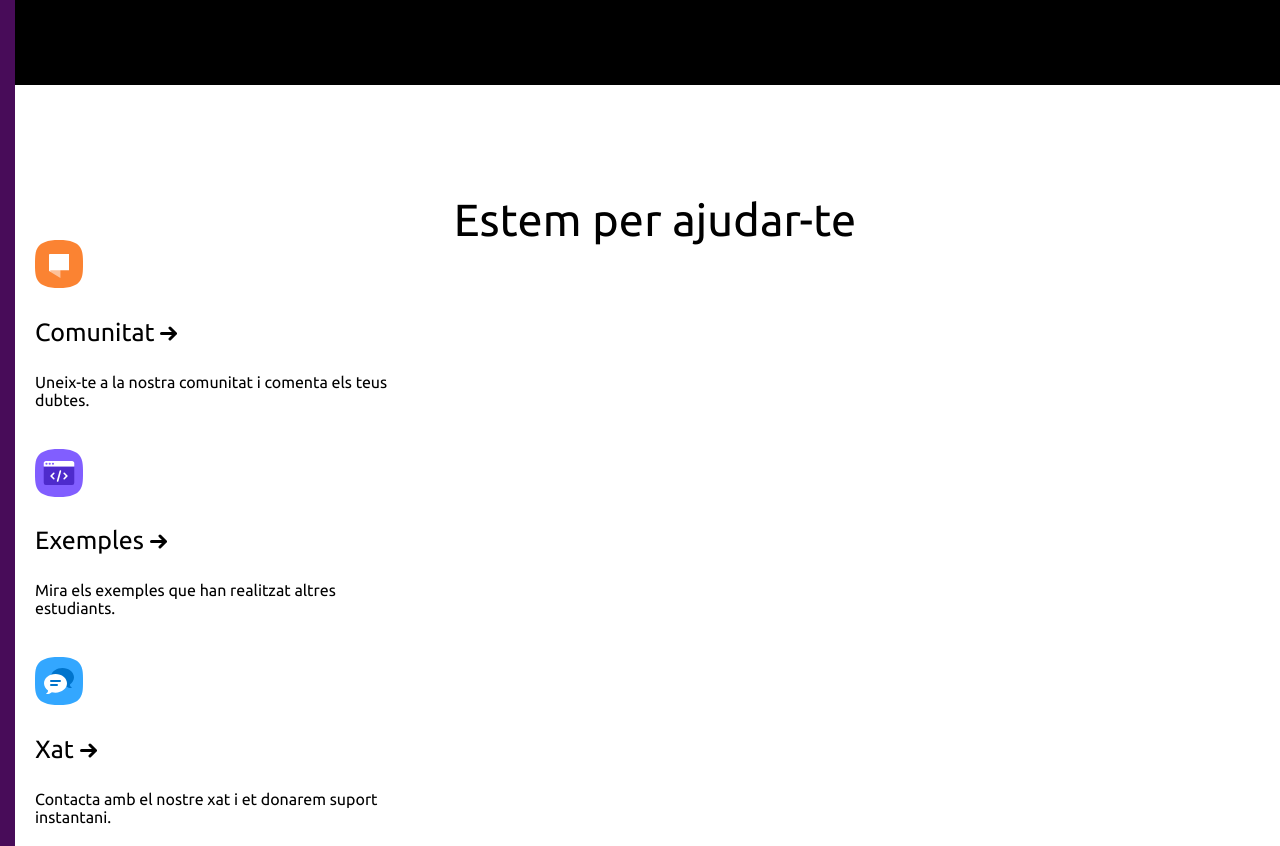
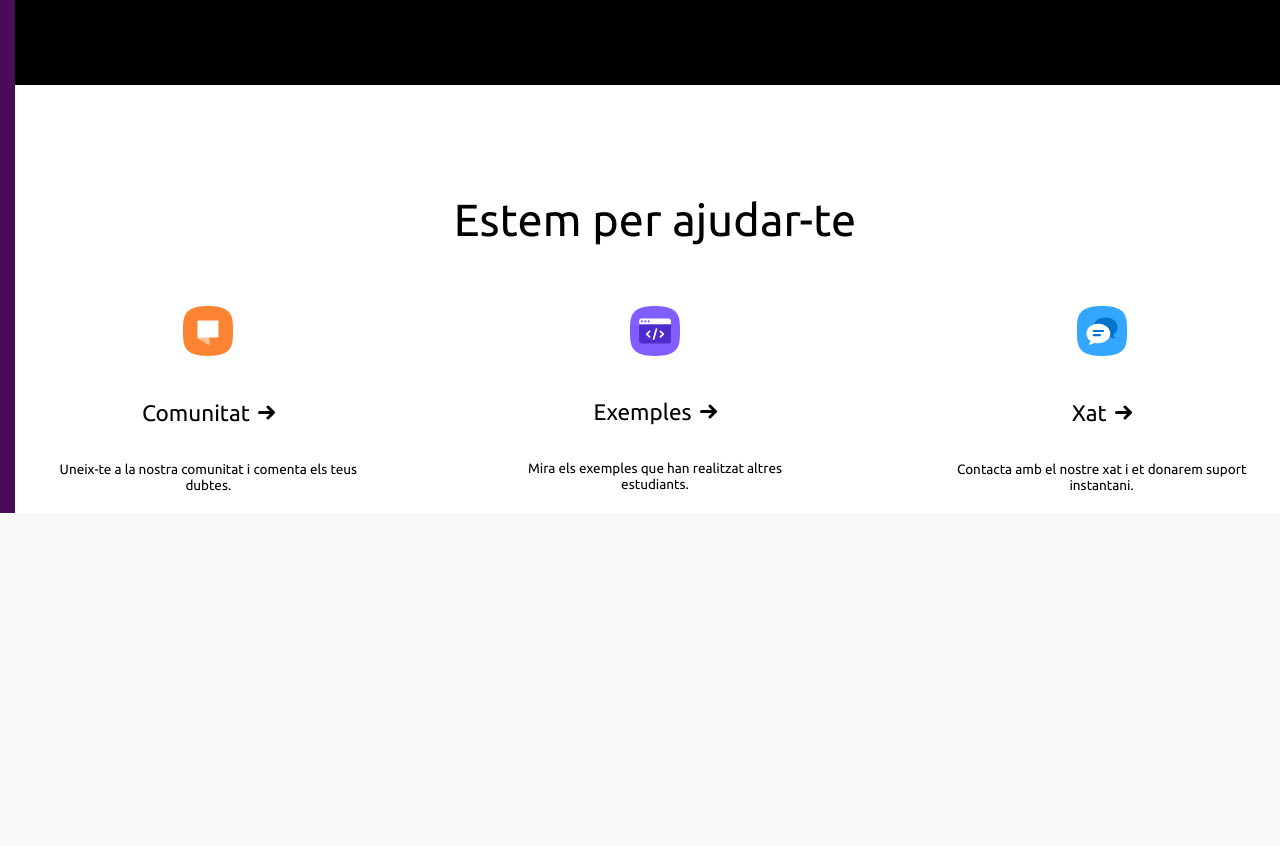
Before and after one commit to KMoran00/ACTS_2DAW, a PHP site: page / in a window 1280 px wide. Shown: the part 2995-3841 px from the top of the page. After the commit the page ends 3508 px from the top, so only its background shows below. Run offline with PHP 8.4, Linux system fonts and the light colour scheme.

Commit message:
sigue horrible xd

```diff
--- a/DIW/UD6ACTFINAL/css/estils.css
+++ b/DIW/UD6ACTFINAL/css/estils.css
@@ -136,9 +136,10 @@ main {
     padding-left: 10%;
     padding-right: 10%;
     padding-top: 10%;
-    color: rgb(224, 219, 219);
+    color: rgb(224, 217, 217);
 }
-.contingut:hover{
+
+.contingut:hover {
     color: white;
 }
 
@@ -353,6 +354,15 @@ code {
 
 
 /*--------------- APARTAT AJUDA -------------*/
+.textAjuda p {
+    color: #000;
+    padding-top: -2em;
+
+}
+
+.textAjuda h3 {
+    color: #000;
+}
 
 .textAjuda h1 {
     text-align: center;
@@ -362,3 +372,5 @@ code {
     line-height: 0;
     letter-spacing: 0.003em;
 }
+
+/*--------------- FOOTER -------------*/
--- a/DIW/UD6ACTFINAL/index.html
+++ b/DIW/UD6ACTFINAL/index.html
@@ -16,8 +16,7 @@
 
                 <div class="col-6">
                     <div class="textLogo">
-                            <img class="icoEscut" src="img/icona_escut.svg"
-                                alt="Icona Escut">
+                        <img class="icoEscut" src="img/icona_escut.svg" alt="Icona Escut">
                         <p>2onDAW-DI</p>
                     </div>
 
@@ -42,8 +41,7 @@
 
     <main>
         <!-- Imatge confeti -->
-            <img src="img/confeti.svg" class="confeMain"
-                alt="confeti no carregat">
+        <img src="img/confeti.svg" class="confeMain" alt="confeti no carregat">
 
         <!-- Text central -->
         <div class="container-fluid">
@@ -67,8 +65,7 @@
                     <div class="contenidor_Taronja">
                         <div class="contingut">
                             <div icoTit>
-                                    <h2><img src="img/icona_plugin.svg"
-                                            alt="icona plug-in"> Plug-ins</h2>
+                                <h2><img src="img/icona_plugin.svg" alt="icona plug-in"> Plug-ins</h2>
                             </div>
                             <p> Amplia la funcionalitat del teu Visual
                                 Studio Code
@@ -88,8 +85,7 @@
                     <div class="contenidor_Morat">
                         <div class="contingut">
                             <div icoTit>
-                                    <h2><img src="img/icona_assistencia.svg"
-                                            alt="icona assit."> Assistència</h2>
+                                <h2><img src="img/icona_assistencia.svg" alt="icona assit."> Assistència</h2>
                             </div>
                             <p> Molts alumnes han passat pels mateixos
                                 dubtes que has
@@ -116,12 +112,8 @@
                         <div class="col-4">
                             <!-- Opció Format fitxer -->
                             <div class="opcM1">
-                                    <img class="opcImg"
-                                        src="img/icona_format_fitxer.svg"
-                                        alt="format fitxer">
-                                    <h3>Format del fitxer <img
-                                            src="img/icona_fletxa.svg"
-                                            alt="fletxa"></h3>
+                                <img class="opcImg" src="img/icona_format_fitxer.svg" alt="format fitxer">
+                                <h3>Format del fitxer <img src="img/icona_fletxa.svg" alt="fletxa"></h3>
                                 <p>
                                     Pots utilitzar el mateix Visual
                                     Studio
@@ -134,13 +126,9 @@
                         <div class="col-4">
                             <!-- Opció APP-->
                             <div class="opcM2">
-                                    <img class="opcImg"
-                                        src="img/icona_app.svg"
-                                        alt="APP">
-                                    <h3>APP <img src="img/icona_fletxa.svg"
-                                            alt="fletxa"> </h3>
-                                    <p>Integra el teu codi <code
-                                            id="daw">daw://</code>
+                                <img class="opcImg" src="img/icona_app.svg" alt="APP">
+                                <h3>APP <img src="img/icona_fletxa.svg" alt="fletxa"> </h3>
+                                <p>Integra el teu codi <code id="daw">daw://</code>
                                     en el repositori de GitHub</p>
 
                             </div>
@@ -148,11 +136,8 @@
                         <div class="col-4">
                             <!-- Opció API -->
                             <div class="opcM3">
-                                    <img class="opcImg"
-                                        src="img/icona_preferencies.svg"
-                                        alt="API">
-                                    <h3>API <img src="img/icona_fletxa.svg"
-                                            alt="fletxa"></h3>
+                                <img class="opcImg" src="img/icona_preferencies.svg" alt="API">
+                                <h3>API <img src="img/icona_fletxa.svg" alt="fletxa"></h3>
                                 <p> Pots usar JSON per a interactuar amb
                                     la
                                     nostra
@@ -190,10 +175,10 @@
                                     Studio
                                     Code és amb les tecles
                                     <span class="gris"><kbd>ctrl</kbd>
-                                            + <kbd>n</kbd></span></li>
+                                        + <kbd>n</kbd></span>
+                                </li>
                                 <br>
-                                    <img src="img/file_new.png"
-                                        alt="img no carregada">
+                                <img src="img/file_new.png" alt="img no carregada">
                                 <li> Copia i pega el codi de baix.</li>
                                 <li> Obri la pàgina en un navegador </li>
                                 <br>
@@ -218,14 +203,12 @@
                                 senzill. Has d'utilitzar un client ftp com
                                 el
                                 el <span class="gris">filezilla</span> i
-                                    configurar-lo per accedir al teu <span
-                                        class="taronja">hosting</span>.
+                                configurar-lo per accedir al teu <span class="taronja">hosting</span>.
                                 Una vegada configurat només has de pujar els
                                 fitxers i ja està!!! </p>
                             <div class="casellaArranq">
                                 <p>Veus alguna cosa incorrecta o incompleta
-                                        en aquesta pàgina? <span
-                                            class="taronja">Ajuda'ns a
+                                    en aquesta pàgina? <span class="taronja">Ajuda'ns a
                                         millorar</span>.
                                 </p>
                             </div>
@@ -241,14 +224,12 @@
                             <h1>Donan'ns idees</h1>
                             <div class="continNegre">
                                 <p>Si no tens molta destresa programant
-                                        <span
-                                            class="taronja">deixa'ns una
+                                    <span class="taronja">deixa'ns una
                                         suggerència</span> per millorar laF
                                     nostra
-                                        formació.</p>
-                                    <p>Fes una ullada a la <a class="taronClar"
-                                            href="#"><span
-                                                class="taronja">a la
+                                    formació.
+                                </p>
+                                <p>Fes una ullada a la <a class="taronClar" href="#"><span class="taronja">a la
                                             nostra
                                             llista</span></a> de coses que
                                     ja hem desenvolupat.</p>
@@ -259,49 +240,35 @@
                 <div class="row">
                     <div class="textAjuda">
                         <h1>Estem per ajudar-te</h1>
+                        <div class="opcMain">
+                            <div class="row">
                                 <div class="col-4">
-                                <!-- Opció Comunitat -->
                                     <div class="opcM1">
-                                    <img class="opcImg"
-                                        src="img/icona_forum.svg"
-                                        alt="format fitxer">
-                                    <h3>Comunitat <img
-                                            src="img/icona_fletxa_negra.svg"
-                                            alt="fletxa"></h3>
-                                    <p> Uneix-te a la nostra comunitat i comenta
-                                        els teus dubtes. </p>
+                                        <img class="opcImg" src="img/icona_forum.svg" alt="Comunitat">
+                                        <h3>Comunitat <img src="img/icona_fletxa_negra.svg" alt="fletxa"></h3>
+                                        <p>Uneix-te a la nostra comunitat i comenta els teus dubtes.</p>
                                     </div>
                                 </div>
+
                                 <div class="col-4">
-                                <!-- Opció Exemple-->
                                     <div class="opcM2">
-                                    <img class="opcImg"
-                                        src="img/icona_exemples.svg"
-                                        alt="APP">
-                                    <h3>Exemples <img
-                                            src="img/icona_fletxa_negra.svg"
-                                            alt="fletxa"> </h3>
-                                    <p>Mira els exemples que han realitzat
-                                        altres
-                                        estudiants.</p>
+                                        <img class="opcImg" src="img/icona_exemples.svg" alt="Exemples">
+                                        <h3>Exemples <img src="img/icona_fletxa_negra.svg" alt="fletxa"></h3>
+                                        <p>Mira els exemples que han realitzat altres estudiants.</p>
                                     </div>
                                 </div>
+
                                 <div class="col-4">
-                                <!-- Opció Xat -->
                                     <div class="opcM3">
-                                    <img class="opcImg"
-                                        src="img/icona_chat.svg"
-                                        alt="API">
-                                    <h3>Xat <img
-                                            src="img/icona_fletxa_negra.svg"
-                                            alt="fletxa"></h3>
-                                    <p>Contacta amb el nostre xat i et donarem
-                                        suport instantani.
-                                    </p>
+                                        <img class="opcImg" src="img/icona_chat.svg" alt="Xat">
+                                        <h3>Xat <img src="img/icona_fletxa_negra.svg" alt="fletxa"></h3>
+                                        <p>Contacta amb el nostre xat i et donarem suport instantani.</p>
                                     </div>
                                 </div>
                             </div>
                         </div>
+                    </div>
+
                 </div>
 
             </div>
```
Lines whose indentation alone changed are shown as unchanged.
